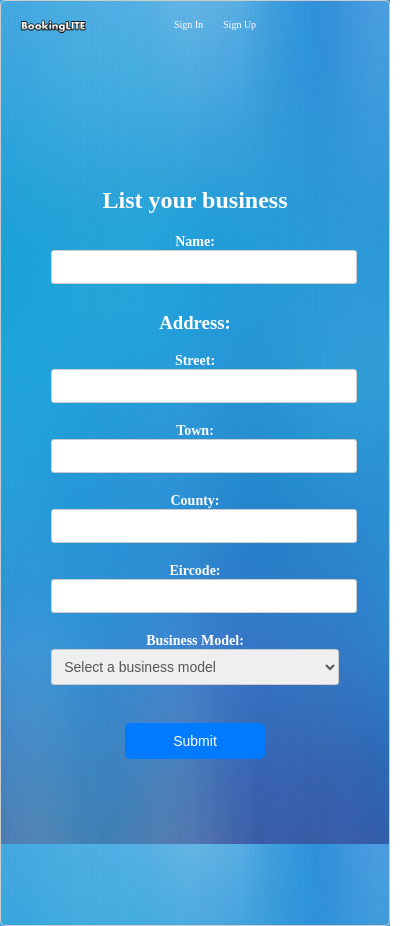
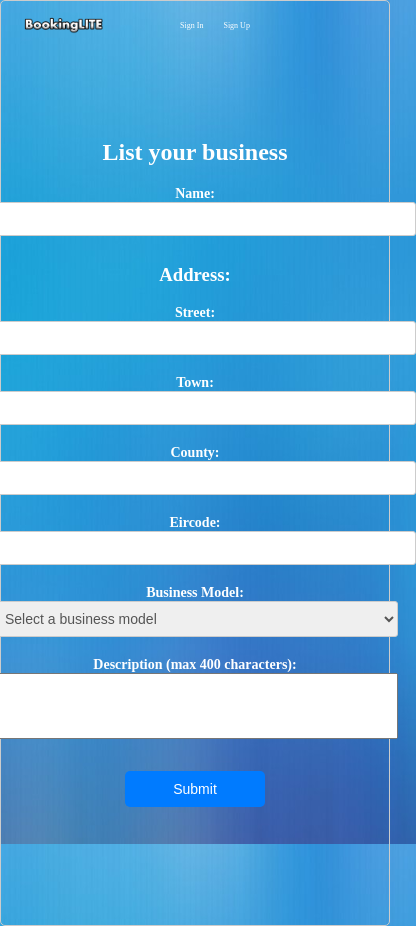
Before and after one commit to jasonsimpson2024/Final_Year_project_Github, a React (Create React App) app: page /add in a window 390 px wide. Shown: the whole page, 416 px wide, since content can reach past the window. Built offline with nearby package versions, Linux system fonts and the light colour scheme; no server answers.

Commit message:
30/01/2024

```diff
--- a/src/App.js
+++ b/src/App.js
@@ -26,6 +26,8 @@ import MeetSlot from "./Components/Meeting/meetcalendar";
 import ManageBus from "./Components/Common/managebusiness";
 import YourBus from "./Components/Common/YourBusiness";
 import Myappointments from "./Components/Common/myappointments";
+import BarberDetails from "./Components/Barbers/barberinfo";
+import SalonDetails from "./Components/HairSalons/salonInfo";
 
 function App() {
     return (
@@ -39,9 +41,11 @@ function App() {
                     <Route exact path='/carslot/:doc1/:documentId' element={<Carslot />} />
                     <Route exact path='/Hairsalon' element={<Hairsalon />} />
                     <Route exact path='/bookhairsalon/:id' element={<Booksalon />} />
+                    <Route exact path='/saloninfo/:id' element={<SalonDetails />} />
                     <Route exact path='/salonslot/:doc1/:documentId' element={<Salonslot />} />
                     <Route exact path='/Barbers' element={<Barber />} />
                     <Route exact path='/barber/:id' element={<BookBarber />} />
+                    <Route exact path='/barberinfo/:id' element={<BarberDetails />} />
                     <Route exact path='/barberslot/:doc1/:documentId' element={<BarberCal />} />
                     <Route exact path='/confirmation' element={<Confirmation />} />
                     <Route exact path='/add' element={<Add />} />
--- a/src/Components/Barbers/barber.js
+++ b/src/Components/Barbers/barber.js
@@ -93,7 +93,7 @@ function Barber() {
                 <div className="car-details-list">
                     {filteredData.map((barber) => (
                         <div key={barber.id} className="car-details">
-                            <Link to={`/barber/${barber.id}`} className="car-detail">
+                            <Link to={`/barberinfo/${barber.id}`} className="car-detail">
                                 Name: {barber.Name} <br />
                                 Location: {barber.Street} {barber.Town} {barber.County} {barber.Eircode}
                             </Link>
--- a/src/Components/Common/Navbar.js
+++ b/src/Components/Common/Navbar.js
@@ -106,14 +106,8 @@ function Navbar() {
                                     {isJobTypesPage ? (
                                         <div className="navfont">Manage Business</div>
                                     ) : (
+
                                         <Link to="/mybusinesses">Manage Business</Link>
-                                    )}
-                                </li>
-                                <li>
-                                    {isJobTypesPage ? (
-                                        <div className="navfont">Manage Bookings</div>
-                                    ) : (
-                                        <Link to="/Myappointments">My Appointments</Link>
                                     )}
                                 </li>
                             </>
@@ -128,6 +122,14 @@ function Navbar() {
                         )}
                         <li>
                             {isJobTypesPage ? (
+                                <div className="navfont">Manage Bookings</div>
+                            ) : (
+                                <Link to="/Myappointments">My Appointments</Link>
+                            )}
+                        </li>
+
+                        <li>
+                            {isJobTypesPage ? (
                                 <div className="navfont">Log out</div>
                             ) : (
                                 <Link to="/" onClick={handleLogout}>
@@ -140,16 +142,22 @@ function Navbar() {
                     <>
                         <li>
                             {isJobTypesPage ? (
+
                                 <div className="navfont">Sign In</div>
                             ) : (
+                                <div className="signinfont">
                                 <Link to="/login">Sign In</Link>
+                                </div>
+
                             )}
                         </li>
                         <li>
                             {isJobTypesPage ? (
                                 <div className="navfont">Sign Up</div>
                             ) : (
+                                <div className="signinfont">
                                 <Link to="/register">Sign Up</Link>
+                                </div>
                             )}
                         </li>
                     </>
--- a/src/Components/Common/add.js
+++ b/src/Components/Common/add.js
@@ -14,6 +14,7 @@ function ListBusiness() {
         County: '',
         Eircode: '',
         businessModel: '',
+        Description: '',
     });
 
     const user = auth.currentUser;
@@ -36,6 +37,7 @@ function ListBusiness() {
                 Town: formData.Town,
                 County: formData.County,
                 Eircode: formData.Eircode,
+                Description: formData.Description,
                 ownerUID: user.uid,
             };
 
@@ -52,6 +54,7 @@ function ListBusiness() {
                 County: '',
                 Eircode: '',
                 businessModel: '',
+                Description: '',
             });
 
             navigate(`/add-job-types/${formData.businessModel}/${user.uid}`);
@@ -129,8 +132,19 @@ function ListBusiness() {
                                 <option value="Automotive">Automotive</option>
                                 <option value="Barber">Barber</option>
                                 <option value="HairSalon">Hair Salon</option>
-                                <option value="Meeting">Meeting</option>
                             </select>
+                        </label>
+
+                        <label>
+                            Description (max 400 characters):
+                            <textarea
+                                name="Description"
+                                value={formData.Description}
+                                onChange={handleCarInfoChange}
+                                maxLength={400}
+                                rows={4}
+                                style={{ width: '400px', resize: 'none' }} // Set the desired width and disable resizing
+                            />
                         </label>
                         <br />
                         <button type="submit">Submit</button>
--- a/src/Components/Common/managebusiness.js
+++ b/src/Components/Common/managebusiness.js
@@ -1,16 +1,18 @@
 import React, { useState, useEffect } from 'react';
 import { db, auth } from '../../firebase.js';
 import { doc, getDoc, updateDoc } from 'firebase/firestore';
-import { useParams } from 'react-router-dom';
+import { useParams, useNavigate } from 'react-router-dom';
 
 function ManageBusiness() {
     const { collectionName, id } = useParams();
+    const navigate = useNavigate();
     const [businessData, setBusinessData] = useState({
         Name: '',
         Street: '',
         Town: '',
         County: '',
         Eircode: '',
+        Description: '',
     });
 
     useEffect(() => {
@@ -31,6 +33,7 @@ function ManageBusiness() {
                             Town: docData.Town,
                             County: docData.County,
                             Eircode: docData.Eircode,
+                            Description: docData.Description,
                         });
                     }
                 } else {
@@ -52,6 +55,7 @@ function ManageBusiness() {
                 const documentRef = doc(db, collectionName, user.uid);
                 await updateDoc(documentRef, businessData);
                 console.log('Document updated successfully!');
+                navigate("/");
             } else {
                 console.log('No user is currently authenticated.');
             }
@@ -85,6 +89,17 @@ function ManageBusiness() {
                 <br />
                 <label>Eircode:</label>
                 <input type="text" name="Eircode" value={businessData.Eircode} onChange={handleChange} />
+                <label>
+                    Description (max 400 characters):
+                    <textarea
+                        name="Description"
+                        value={businessData.Description}
+                        onChange={handleChange}
+                        maxLength={400}
+                        rows={4}
+                        style={{ width: '400px', resize: 'none' }} // Set the desired width and disable resizing
+                    />
+                </label>
                 <br />
                 <button type="button" onClick={handleUpdate}>
                     Update
--- a/src/Components/HairSalons/hairsalon.js
+++ b/src/Components/HairSalons/hairsalon.js
@@ -94,7 +94,7 @@ function HairSalon() {
                 <div className="car-details-list">
                     {filteredData.map((hair) => (
                         <div key={hair.id} className="car-details">
-                            <Link to={`/bookhairsalon/${hair.id}`} className="car-detail">
+                            <Link to={`/saloninfo/${hair.id}`} className="car-detail">
                                 Name: {hair.Name} <br />
                                 Location: {hair.Street} {hair.Town} {hair.County} {hair.Eircode}
                             </Link>
--- a/src/Style.css
+++ b/src/Style.css
@@ -356,10 +356,26 @@ footer {
         transition: color 0.3s ease;
         font-size: 12px;
     }
-
 }
 
-@media only screen and (max-width: 412px) {
+.normal-container{
+    padding: 20px; /* Increased padding for more space and better alignment */
+    border-radius: 5px;
+    background-color: #fff;
+    display: block;
+    margin-bottom: 10px;
+    box-shadow: 2px 2px 5px rgba(0, 0, 0, 0.2); /* Add a box-shadow for the 3D effect */
+    border-top: 2px solid #ccc; /* Create a top border to simulate the 3D effect */
+    font-family: Arial, sans-serif; /* Use a professional font */
+    font-size: 16px;
+    line-height: 1.5;
+    text-align: left; /* Adjust text alignment as needed */
+    transition: all 0.3s ease-in-out;
+    width: 280px;
+    color: black;
+}
+
+@media only screen and (max-width: 390px) {
     .navbar .logo {
         position: absolute;
         left: 1px;
@@ -385,11 +401,52 @@ footer {
     .navbar-menu a {
         color: #fff;
         text-decoration: none;
+        font-weight: 500 !important;
+        transition: color 0.3s ease;
+        font-size: 8px !important;
+    }
+}
+
+@media only screen and (max-width: 430px) {
+    .navbar .logo {
+        position: absolute;
+        left: 1px;
+        top: 63%;
+        transform: translateY(-50%);
+    }
+
+    .navbar .logo img {
+        width: 120px;
+    }
+
+
+    .navbar-menu {
+        list-style-type: none;
+        display: flex;
+        gap: 20px;
+        margin: 0; /* Add margin: 0; to remove default margin */
+    }
+
+    .navbar-menu li {
+        margin: 0;
+    }
+
+    .navbar-menu a {
+        color: #fff;
+        text-decoration: none;
         font-weight: 500;
         transition: color 0.3s ease;
         font-size: 10px;
     }
 
+    .navbar-menu li .signinfont a {
+        top:65%;
+        color: #fff;
+        text-decoration: none;
+        font-weight: 500;
+        transition: color 0.3s ease;
+        font-size: 15px;
+    }
 
 }
 
```
Also changed, not shown: src/Components/Barbers/barberinfo.js (added, +67 -0 lines), src/Components/HairSalons/salonInfo.js (added, +72 -0 lines).
